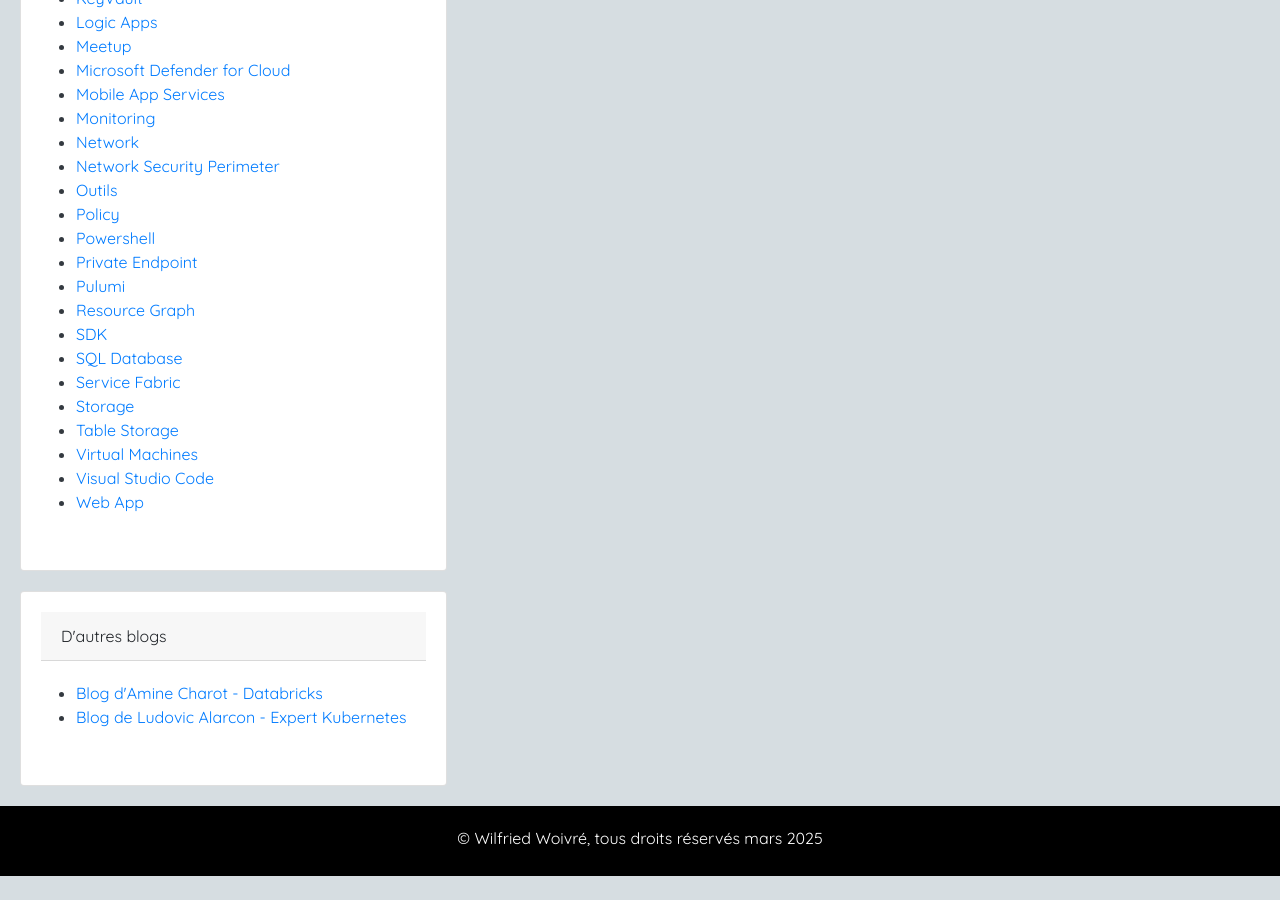
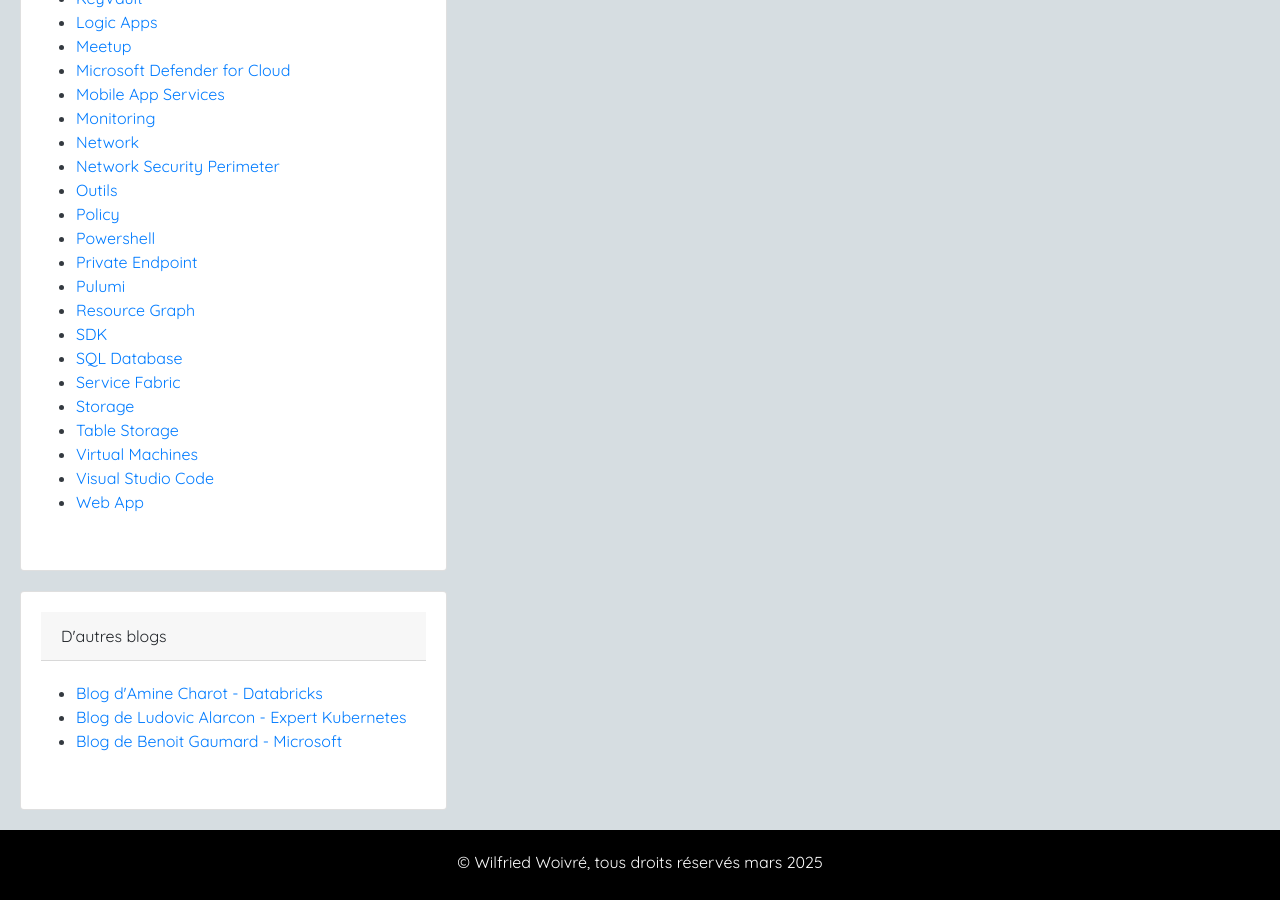
Before and after one commit to wilfriedwoivre/wilfriedwoivre.github.io, a Jekyll site: the page built from index.html, in a window 1280 px wide and 900 px high, scrolled down 3693 px. Built offline with Jekyll 4.4.1, drawn with Linux system fonts in a browser that asks for light colours; nearby versions of some CDN libraries; the list of posts is cut into pages by our own code; before the commit the page ends 4569 px from its top, so only the background shows below that.

Commit message:
Add link

```diff
--- a/_includes/links-list.html
+++ b/_includes/links-list.html
@@ -4,3 +4,6 @@
 <li class="tag-head">
   <a href="https://ludovic-alarcon.com/">Blog de Ludovic Alarcon - Expert Kubernetes</a>
 </li>
+<li class="tag-head">
+  <a href="https://benoit-gaumard.io/">Blog de Benoit Gaumard - Microsoft</a>
+</li>
```
